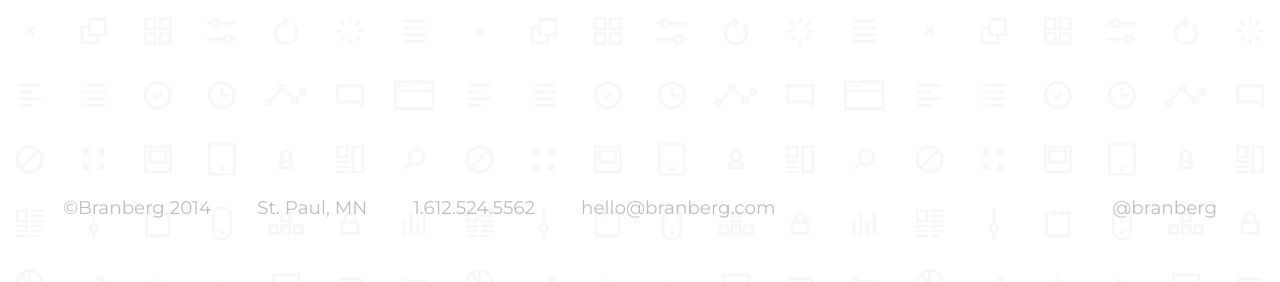
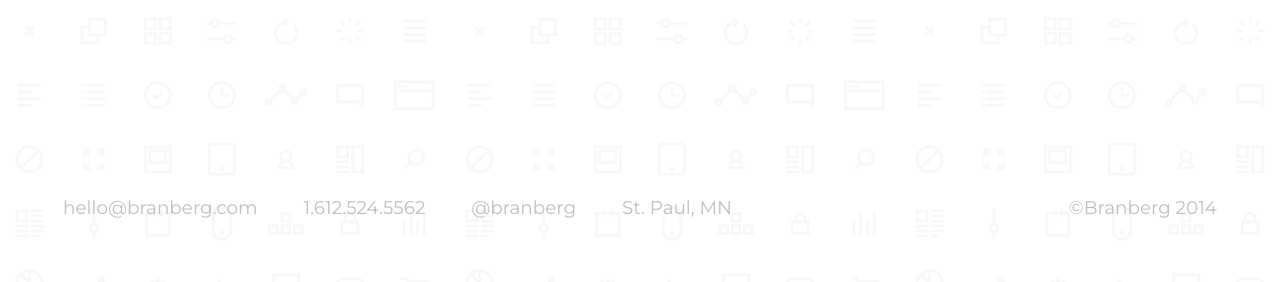
Before and after one commit to branberg/branberg.com, a PHP site: page /index.php in a window 1280 px wide. Shown: the part 518-800 px from the top of the page. Run offline with PHP 8.4, Linux system fonts and the light colour scheme; data that the repository does not hold is empty; some libraries are stand-ins or nearby versions.

Commit message:
Rearranged footer elements

```diff
--- a/_inc/footer.php
+++ b/_inc/footer.php
@@ -1,11 +1,11 @@
 
     <footer id="main_footer">
       <ul class="clearfix">
-        <li class="copyright">&copy;Branberg <?php echo date('Y'); ?></li>
+        <li class="email"><a href="mailto:hello@branberg.com">hello@branberg.com</a></li>
+        <li class="phone"><a href="tel:5073636786">1.612.524.5562</a></li>
+        <li class="twitter"><a href="http://twitter.com/branberg" target="_blank">@branberg</a></li>
         <li class="location">St. Paul, MN</li>
-        <li class="phone"><a href="tel:5073636786">1.612.524.5562</a></li>
-        <li class="email"><a href="mailto:hello@branberg.com">hello@branberg.com</a></li>
-        <li class="twitter right_align"><a href="http://twitter.com/branberg" target="_blank">@branberg</a></li>
+        <li class="copyright right_align">&copy;Branberg <?php echo date('Y'); ?></li>
       </ul>
     </footer>
 
```
